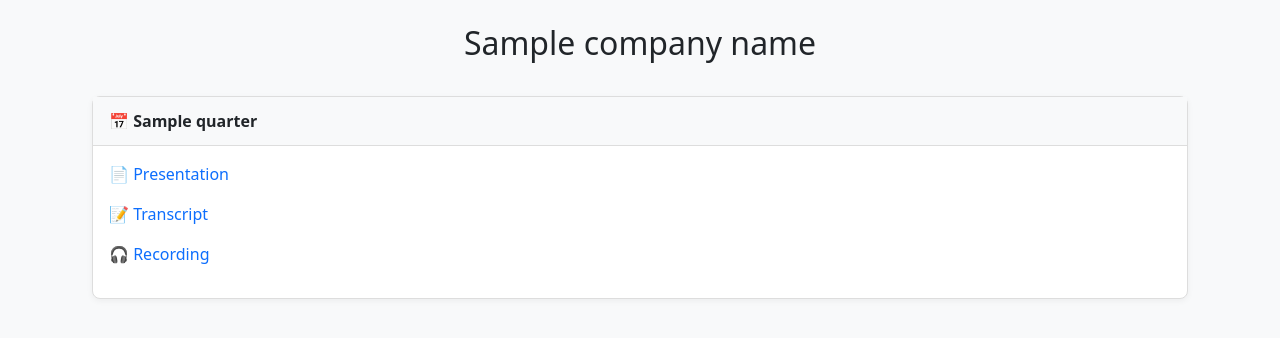
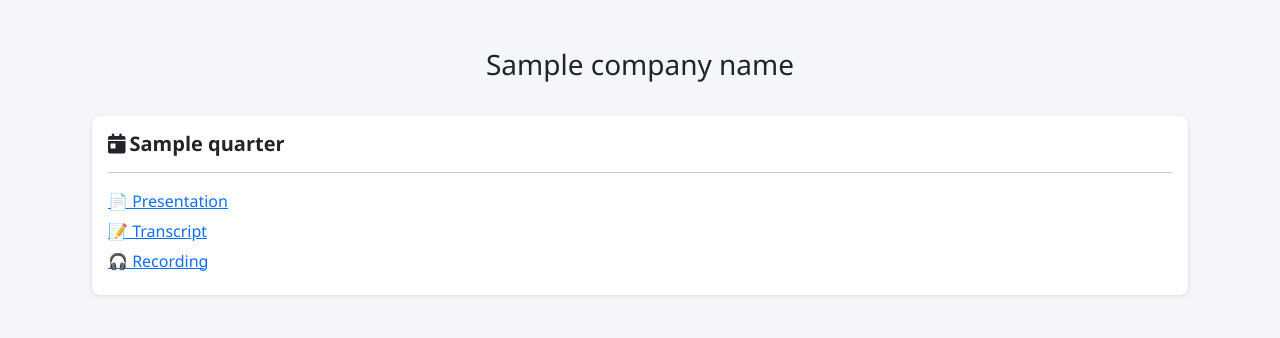
Before and after one commit to uday1909/investor-portal_backend, a Flask app: template templates/company_page.html in a window 1280 px wide. Shown: the top 338 px of the page. Run offline with Flask 2, Linux system fonts and the light colour scheme; the template is opened without the code that fills it: most values are stand-ins (such as "Sample title", 1, 10 or a date in 2020).

Commit message:
Update company_page.html

```diff
--- a/templates/company_page.html
+++ b/templates/company_page.html
@@ -1,72 +1,67 @@
 <!DOCTYPE html>
 <html lang="en">
 <head>
-  <meta charset="UTF-8">
-  <title>{{ company_name }}</title>
-  <link href="https://cdn.jsdelivr.net/npm/bootstrap@5.3.3/dist/css/bootstrap.min.css" rel="stylesheet">
+  <meta charset="UTF-8" />
+  <meta name="viewport" content="width=device-width, initial-scale=1.0"/>
+  <title>{{ company_name }} – Investor Desk</title>
+  <link rel="stylesheet" href="https://cdn.jsdelivr.net/npm/bootstrap@5.3.0/dist/css/bootstrap.min.css"/>
+  <link rel="stylesheet" href="https://cdnjs.cloudflare.com/ajax/libs/font-awesome/6.4.0/css/all.min.css"/>
   <style>
-    .quarter-card {
-      flex: 1 1 300px;
+    body {
+      background: #f4f6f9;
+      font-family: 'Segoe UI', sans-serif;
+    }
+    .quarter-box {
+      background: white;
+      border-radius: 8px;
+      padding: 16px;
       margin: 10px;
-      border: 1px solid #ddd;
-      border-radius: 8px;
-      background: white;
-      box-shadow: 0 2px 6px rgba(0,0,0,0.05);
+      box-shadow: 0 1px 4px rgba(0,0,0,0.1);
+      flex: 1 0 280px;
     }
-    .quarter-header {
-      font-weight: bold;
-      font-size: 1rem;
-      padding: 12px 16px;
-      background: #f8f9fa;
-      border-bottom: 1px solid #ddd;
-      cursor: pointer;
+    .quarter-scroll {
+      display: flex;
+      flex-wrap: nowrap;
+      overflow-x: auto;
+      padding-bottom: 20px;
     }
-    .quarter-body {
-      padding: 16px;
+    .quarter-box h5 {
+      font-weight: 600;
     }
-    .quarter-grid {
-      display: flex;
-      flex-wrap: wrap;
-      justify-content: center;
-    }
-    a {
-      text-decoration: none;
+    .file-link {
+      display: block;
+      margin: 6px 0;
     }
   </style>
 </head>
-<body class="bg-light">
+<body>
+  <div class="container mt-5">
+    <h3 class="text-center mb-4">{{ company_name }}</h3>
 
-<div class="container py-4">
-  <h2 class="text-center mb-4">{{ company_name }}</h2>
-
-  <div class="quarter-grid">
-    {% for quarter, files in company_data.items() | sort(reverse=True) %}
-      <div class="quarter-card">
-        <div class="quarter-header" data-bs-toggle="collapse" data-bs-target="#q{{ loop.index }}">
-          📅 {{ quarter }}
-        </div>
-        <div id="q{{ loop.index }}" class="collapse show">
-          <div class="quarter-body">
-            {% if files.presentation %}
-              <p><a href="{{ files.presentation }}" target="_blank">📄 Presentation</a></p>
+    {% if company_data %}
+    <div class="quarter-scroll">
+      {% for quarter, files in company_data.items() %}
+      <div class="quarter-box">
+        <h5><i class="fa-solid fa-calendar-day me-1"></i>{{ quarter }}</h5>
+        <hr />
+        {% if files.get('presentation') %}
+          <a class="file-link" href="{{ files.presentation }}" target="_blank">📄 Presentation</a>
         {% endif %}
-            {% if files.transcript %}
-              <p><a href="{{ files.transcript }}" target="_blank">📝 Transcript</a></p>
+        {% if files.get('transcript') %}
+          <a class="file-link" href="{{ files.transcript }}" target="_blank">📝 Transcript</a>
         {% endif %}
-            {% if files.recording %}
-              <p><a href="{{ files.recording }}" target="_blank">🎧 Recording</a></p>
+        {% if files.get('recording') %}
+          <a class="file-link" href="{{ files.recording }}" target="_blank">🎧 Recording</a>
         {% endif %}
-            {% if not files.presentation and not files.transcript and not files.recording %}
-              <p class="text-muted">No data available for this quarter.</p>
+        {% if not (files.get('presentation') or files.get('transcript') or files.get('recording')) %}
+          <p class="text-muted mb-0">No data available for this quarter.</p>
         {% endif %}
-          </div>
-        </div>
       </div>
       {% endfor %}
     </div>
+    {% else %}
+      <div class="alert alert-warning text-center">No data found for this company.</div>
+    {% endif %}
   </div>
-
-<script src="https://cdn.jsdelivr.net/npm/bootstrap@5.3.3/dist/js/bootstrap.bundle.min.js"></script>
-
 </body>
 </html>
```
Lines whose indentation alone changed are shown as unchanged.
